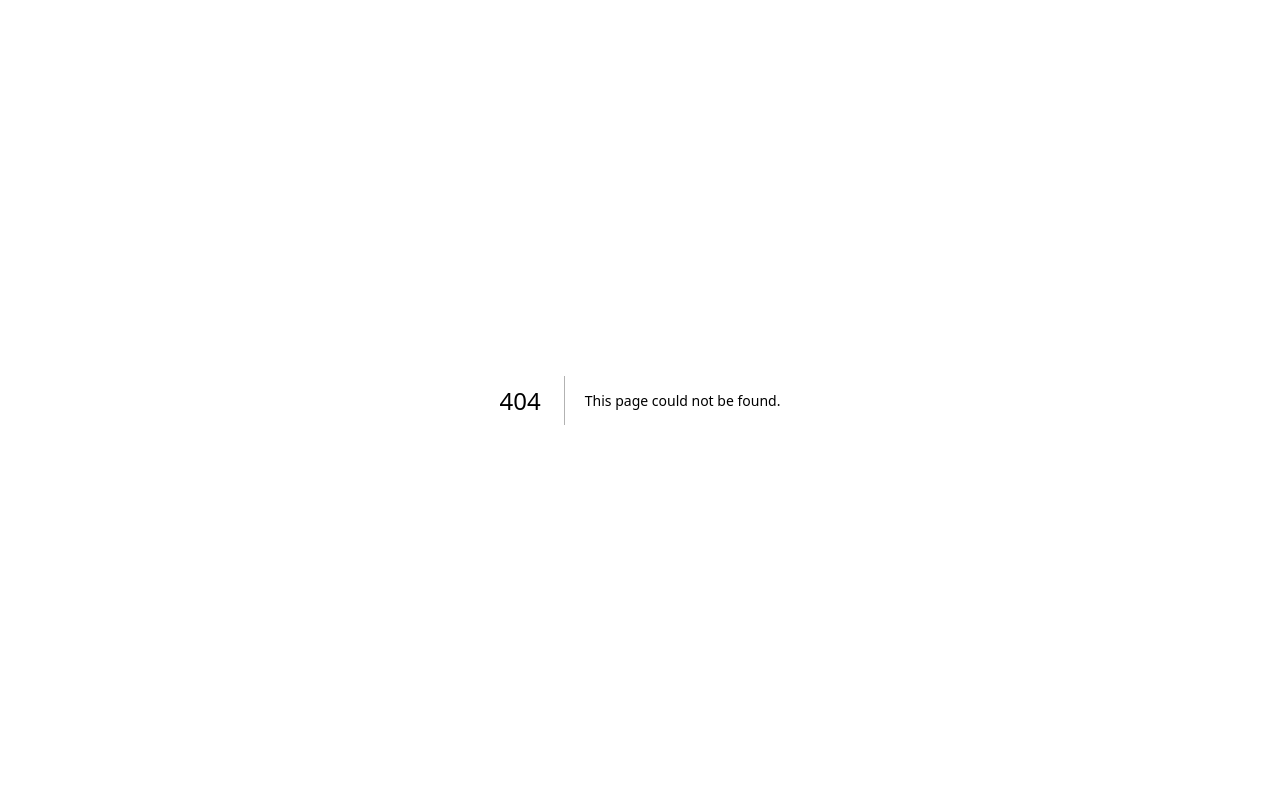
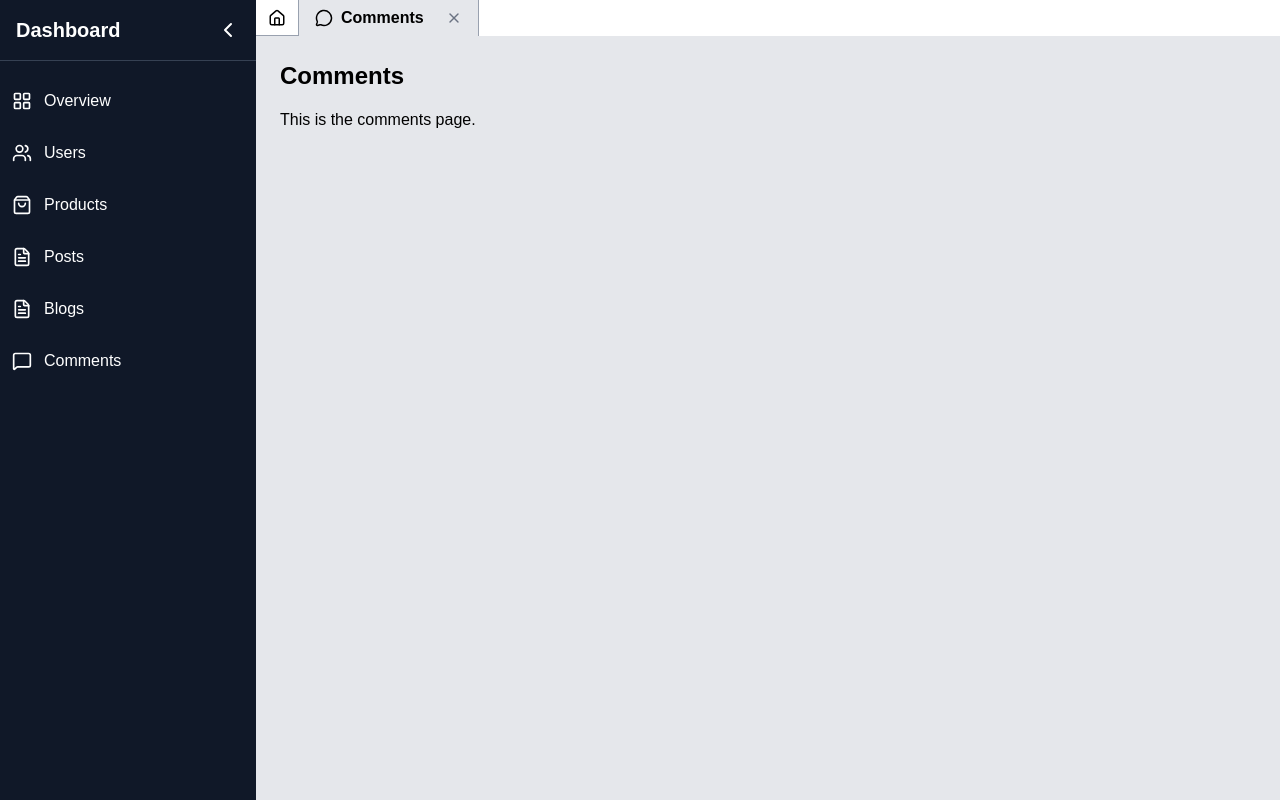
Before and after one commit to jobairalsarkar1/breadcrumb-vs-tab, a Next.js app: page /comments in a window 1280 px wide. Before the commit this address had no page. Built offline with nearby package versions, Linux system fonts and the light colour scheme.

Commit message:
Icon on Tab bar

```diff
--- /dev/null
+++ b/app/(root)/comments/page.tsx
@@ -0,0 +1,8 @@
+export default function CommentsPage() {
+  return (
+    <div className="text-black">
+      <h1 className="text-2xl font-bold mb-4">Comments</h1>
+      <p>This is the comments page.</p>
+    </div>
+  );
+}
--- a/app/(root)/layout.tsx
+++ b/app/(root)/layout.tsx
@@ -1,9 +1,10 @@
 "use client";
 
-import { ReactNode, useState, useEffect } from "react";
+import { ReactNode, useState, useEffect, useMemo } from "react";
 import { usePathname, useRouter } from "next/navigation";
 import Sidebar from "@/components/Sidebar";
 import Topbar from "@/components/Topbar";
+import { File, Home, MessageCircle, ShoppingBag, Users } from "lucide-react";
 
 interface RootLayoutProps {
   children: ReactNode;
@@ -12,16 +13,16 @@ interface RootLayoutProps {
 interface Tab {
   name: string;
   path: string;
+  icon?: ReactNode;
 }
 
-// Define all menu items
 const menuItems: Tab[] = [
-  { name: "Overview", path: "/" },
-  { name: "Users", path: "/users" },
-  { name: "Products", path: "/products" },
-  { name: "Posts", path: "/posts" },
-  { name: "Blogs", path: "/blogs" },
-  { name: "Comments", path: "/comments" },
+  { name: "Overview", path: "/", icon: <Home size={18} /> },
+  { name: "Users", path: "/users", icon: <Users size={18} /> },
+  { name: "Products", path: "/products", icon: <ShoppingBag size={18} /> },
+  { name: "Posts", path: "/posts", icon: <File size={18} /> },
+  { name: "Blogs", path: "/blogs", icon: <File size={18} /> },
+  { name: "Comments", path: "/comments", icon: <MessageCircle size={18} /> },
 ];
 
 export default function RootLayout({ children }: RootLayoutProps) {
@@ -30,42 +31,65 @@ export default function RootLayout({ children }: RootLayoutProps) {
 
   const [tabs, setTabs] = useState<Tab[]>([]);
 
-  // Ensure the current route is always a tab
+  // Get current tab object (safe + memoized)
+  const currentTab = useMemo(() => {
+    return menuItems.find((m) => m.path === pathname) || null;
+  }, [pathname]);
+
+  // ----- FIXED EFFECT -----
   useEffect(() => {
-    const currentTab = menuItems.find((m) => m.path === pathname);
-    if (currentTab && !tabs.find((t) => t.path === currentTab.path)) {
-      setTabs((prev) => [...prev, currentTab]);
-    }
-  }, [pathname, tabs]);
+    if (!currentTab) return;
+
+    queueMicrotask(() => {
+      setTabs((prev) => {
+        const exists = prev.some((t) => t.path === currentTab.path);
+        return exists ? prev : [...prev, currentTab];
+      });
+    });
+  }, [currentTab]);
 
   const handleTabOpen = (path: string) => {
     const tab = menuItems.find((m) => m.path === path);
-    if (tab && !tabs.find((t) => t.path === tab.path)) {
-      setTabs((prev) => [...prev, tab]);
-    }
-    router.push(path); // navigate to route
+    if (!tab) return;
+
+    setTabs((prev) => {
+      const exists = prev.some((t) => t.path === tab.path);
+      return exists ? prev : [...prev, tab];
+    });
+
+    router.push(path);
   };
 
   const handleTabClick = (path: string) => {
-    router.push(path); // navigate to route
+    router.push(path);
   };
 
   const handleTabClose = (path: string) => {
-    setTabs((prev) => prev.filter((t) => t.path !== path));
-    if (pathname === path) {
-      const remainingTabs = tabs.filter((t) => t.path !== path);
-      router.push(remainingTabs.length ? remainingTabs[remainingTabs.length - 1].path : "/");
-    }
+    setTabs((prev) => {
+      const index = prev.findIndex((t) => t.path === path);
+      const updated = prev.filter((t) => t.path !== path);
+
+      if (pathname === path) {
+        const next = updated[index] || updated[index - 1];
+        router.push(next ? next.path : "/");
+      }
+
+      return updated;
+    });
   };
 
   return (
     <div className="h-screen flex overflow-hidden">
-      {/* Sidebar */}
       <Sidebar onTabOpen={handleTabOpen} />
 
-      {/* Main Content */}
       <div className="flex-1 flex flex-col overflow-hidden">
-        <Topbar tabs={tabs} activeTab={pathname} onTabClick={handleTabClick} onTabClose={handleTabClose} />
+        <Topbar
+          tabs={tabs}
+          activeTab={pathname}
+          onTabClick={handleTabClick}
+          onTabClose={handleTabClose}
+        />
+
         <main className="flex-1 bg-gray-200 p-6 overflow-auto">{children}</main>
       </div>
     </div>
--- a/components/Sidebar.tsx
+++ b/components/Sidebar.tsx
@@ -28,7 +28,7 @@ export default function Sidebar({ onTabOpen }: SidebarProps) {
   return (
     <div className={`h-screen bg-gray-900 text-white flex flex-col transition-all duration-300 ${collapsed ? "w-20" : "w-64"}`}>
       {/* Collapse Button */}
-      <div className="flex items-center justify-between px-4 py-[13.5px] border-b border-gray-700">
+      <div className="flex items-center justify-between px-4 py-4 border-b border-gray-700">
         {!collapsed && <h1 className="text-xl font-semibold">Dashboard</h1>}
         <button
           onClick={() => setCollapsed(!collapsed)}
--- a/components/Topbar.tsx
+++ b/components/Topbar.tsx
@@ -1,10 +1,11 @@
 "use client";
 
-import { X } from "lucide-react";
+import { X, Home } from "lucide-react";
 
 interface Tab {
   name: string;
   path: string;
+  icon?: React.ReactNode;
 }
 
 interface TopbarProps {
@@ -16,35 +17,41 @@ interface TopbarProps {
 
 export default function Topbar({ tabs, activeTab, onTabClick, onTabClose }: TopbarProps) {
   return (
-    <div className="h-14 flex items-stretch overflow-x-auto bg-white shadow">
-      {tabs.map((tab, idx) => {
+    <div className="h-9 flex items-center overflow-x-auto bg-white shadow">
+
+      {/* HOME ICON */}
+      <button
+        onClick={() => onTabClick("/")}
+        className="px-3 border-r border-b border-gray-400 h-full flex items-center hover:bg-gray-100 text-black"
+      >
+        <Home size={18} />
+      </button>
+
+      {tabs.map((tab) => {
         const isActive = activeTab === tab.path;
-
-        // Check neighboring tabs
-        const prevTab = tabs[idx - 1];
-        const nextTab = tabs[idx + 1];
-        const roundedLeft = prevTab?.path === activeTab ? "rounded-bl-lg" : "";
-        const roundedRight = nextTab?.path === activeTab ? "rounded-br-lg" : "";
 
         return (
           <div
             key={tab.path}
-            className={`flex items-center justify-between px-4 cursor-pointer select-none border-r border-b w-[200px] shrink-0
-              ${isActive ? "bg-gray-200 border-transparent font-semibold" : "bg-white border-gray-500 hover:bg-gray-100"}
-              ${roundedLeft} ${roundedRight}
+            className={`flex items-center justify-between text-black gap-2 px-4 cursor-pointer
+              border-r border-gray-400 h-full w-[180px] shrink-0
+              ${isActive ? "bg-gray-200 font-semibold" : "border-b bg-white hover:bg-gray-100"}
             `}
             onClick={() => onTabClick(tab.path)}
           >
-            <span className="text-black mr-2 truncate">{tab.name}</span>
-            {!isActive && (
+            {/* ICON + NAME */}
+            <div className="flex items-center gap-2 truncate">
+              {tab.icon}
+              <span className="truncate">{tab.name}</span>
+            </div>
+
             <X
-                className="w-4 h-4 text-gray-500 hover:text-gray-800"
+              className="w-4 h-4 text-gray-500 hover:text-black"
               onClick={(e) => {
                 e.stopPropagation();
                 onTabClose(tab.path);
               }}
             />
-            )}
           </div>
         );
       })}
```
Also changed, not shown: 2 other files (tests, documents, lock files or other folders). Lines whose indentation alone changed are shown as unchanged.
